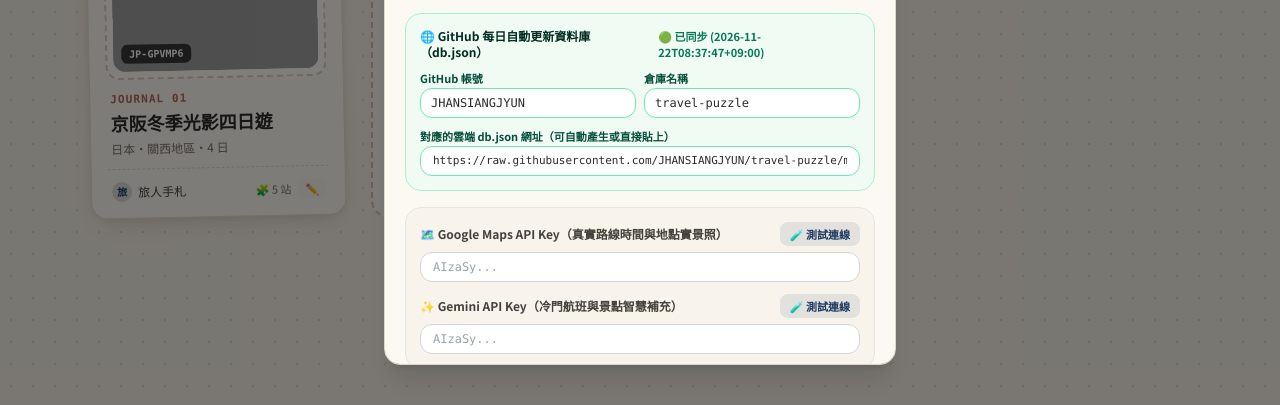
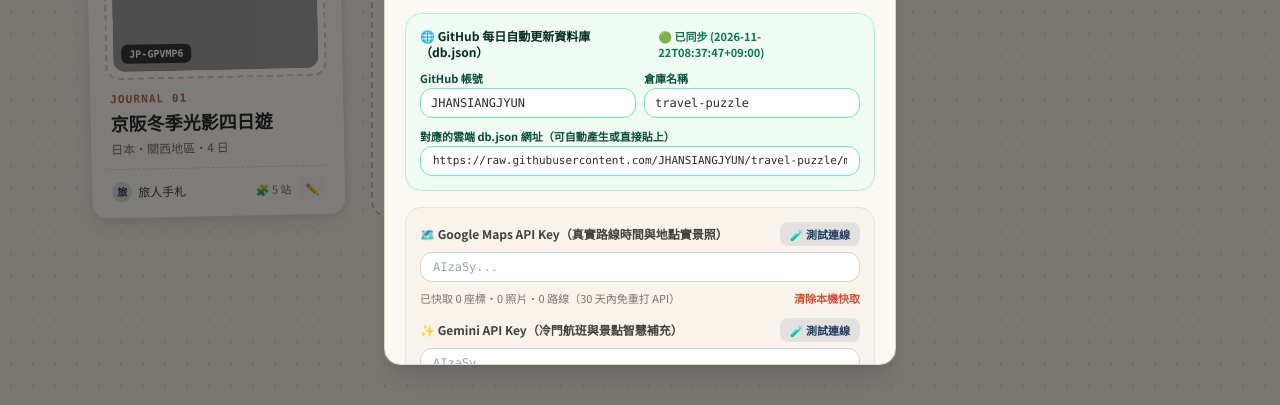
Before and after one commit to JHANSIANGJYUN/travel-puzzle, a plain HTML site: page index.html in a window 1280 px wide. Both pictures are taken after a click on the button "🔑 API / 雲端庫". Shown: the part 395-800 px from the top of the page. Drawn offline with nearby package versions, Linux system fonts and the light colour scheme; grey boxes are pictures that could not be loaded.

Commit message:
Update index.html

```diff
--- a/index.html
+++ b/index.html
@@ -659,6 +659,10 @@
                         <button type="button" id="btn-test-gmaps" onclick="testGoogleMapsApiKey()" class="shrink-0 px-2.5 py-1 rounded-lg bg-indigoJp/10 hover:bg-indigoJp text-indigoJp hover:text-white font-bold text-[11px] transition-colors cursor-pointer">🧪 測試連線</button>
                     </div>
                     <input type="password" id="modal-gmaps-key" placeholder="AIzaSy..." class="w-full bg-white border border-stone-300 rounded-xl px-3 py-1.5 font-mono">
+                    <div class="flex items-center justify-between text-[11px] text-stone-500 pt-0.5">
+                        <span id="gmaps-cache-stats-text">已快取 0 座標・0 照片・0 路線（30 天內免重打 API）</span>
+                        <button type="button" onclick="clearGmapsLocalCache()" class="text-vermilion hover:underline font-bold cursor-pointer">清除本機快取</button>
+                    </div>
                     <div id="gmaps-test-result" class="hidden text-[11px] font-bold px-2.5 py-1 rounded-lg"></div>
                 </div>
                 <div class="space-y-1.5">
```
